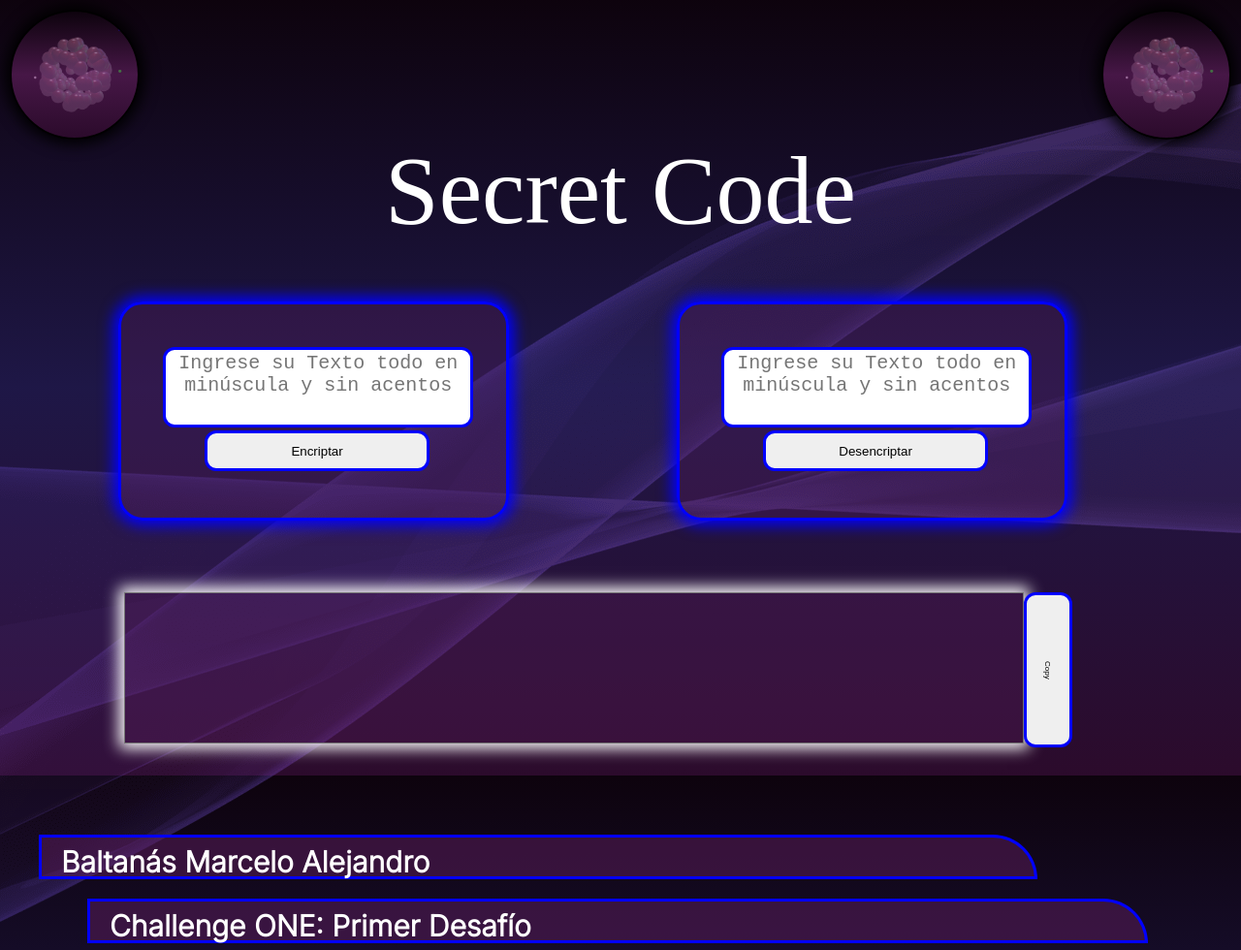
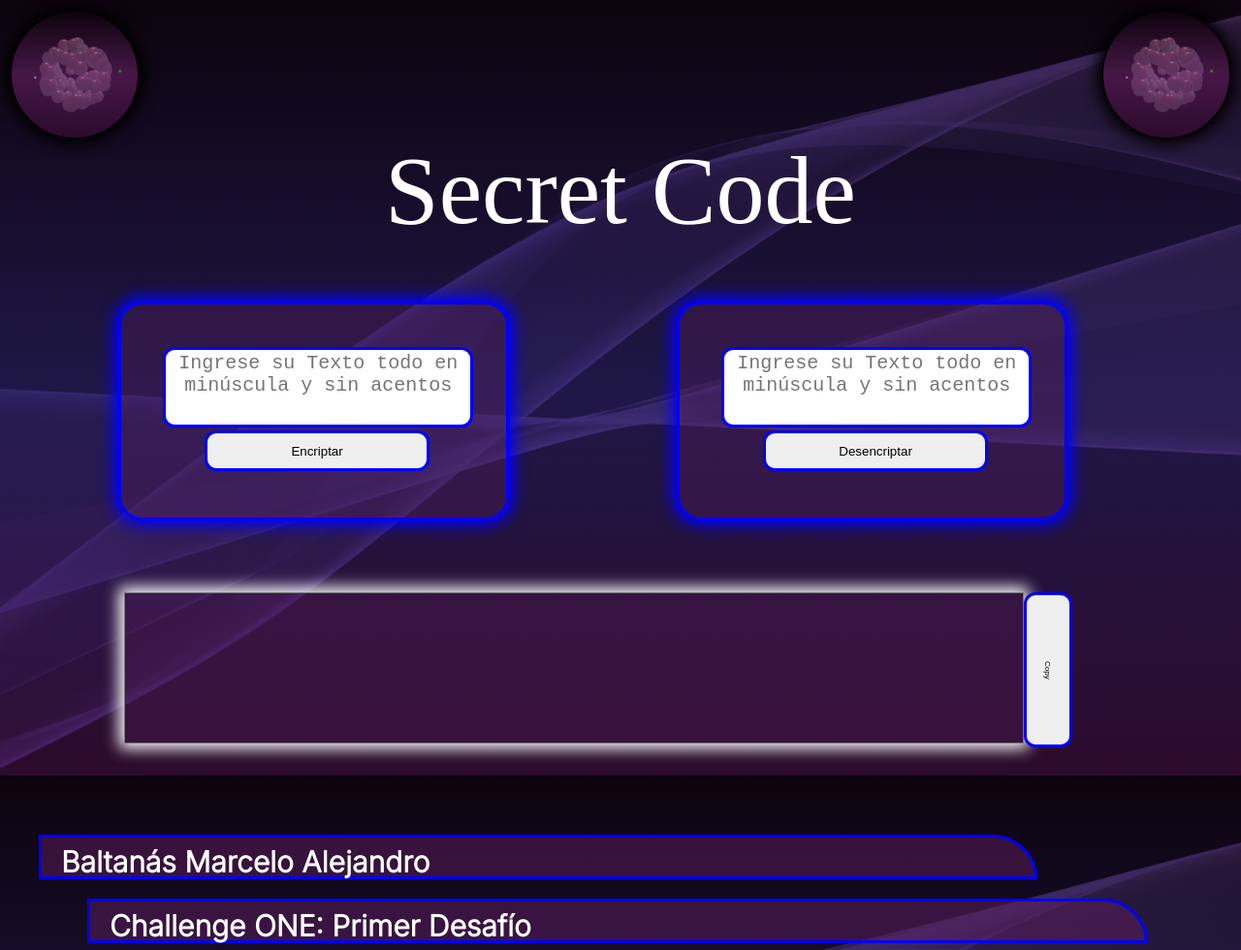
Before and after one commit to InforkWar/inforkwar.github.io, a plain HTML site: page index.html in a window 1280 px wide. Shown: the whole page at 97% size. Drawn offline with Linux system fonts and the light colour scheme.

Commit message:
correcion fondo

```diff
--- a/style.css
+++ b/style.css
@@ -2,6 +2,7 @@ body{
     background-image:linear-gradient(rgba(27, 6, 27, 0.493),rgba(46, 35, 107, 0.658),rgba(73, 18, 73, 0.596)),
     url(Imagenes/Fondo_Negro_4.png) ;
     height: 100vh;
+    background-size: cover;
 }
 
 
@@ -14,7 +15,7 @@ body{
     margin-left: 10px;
     background-image:linear-gradient(rgba(27, 6, 27, 0.493),rgba(107, 35, 107, 0.658),rgba(73, 18, 73, 0.596)),
     url(Imagenes/giphy.gif) ;
-    background-size: contain;
+    background-size: cover;
     border-radius: 100px;
     border: 2px black solid;
     box-shadow: 0 0 15px 5px black;
@@ -30,7 +31,7 @@ body{
     margin-right: 10px;
     background-image:linear-gradient(rgba(27, 6, 27, 0.493),rgba(107, 35, 107, 0.658),rgba(73, 18, 73, 0.596)),
     url(Imagenes/giphy.gif) ;
-    background-size: contain;
+    background-size: cover;
     border-radius: 100px;
     float: right;
     border: 2px black solid;
@@ -245,8 +246,6 @@ textarea:focus{
         border-radius: 100px;
         border: 2px black solid;
         box-shadow: 0 0 15px 5px black;
-
-
     }
 
     .logo2{
```
